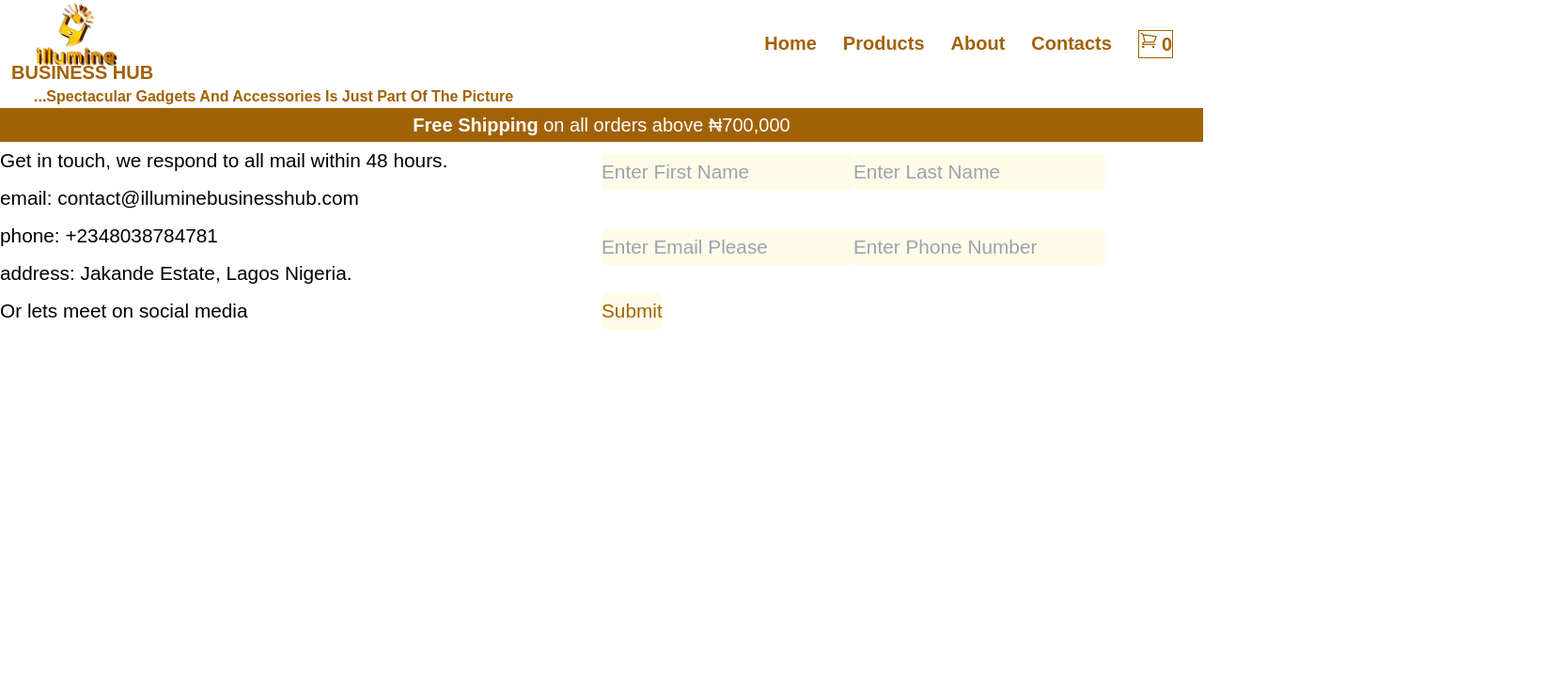
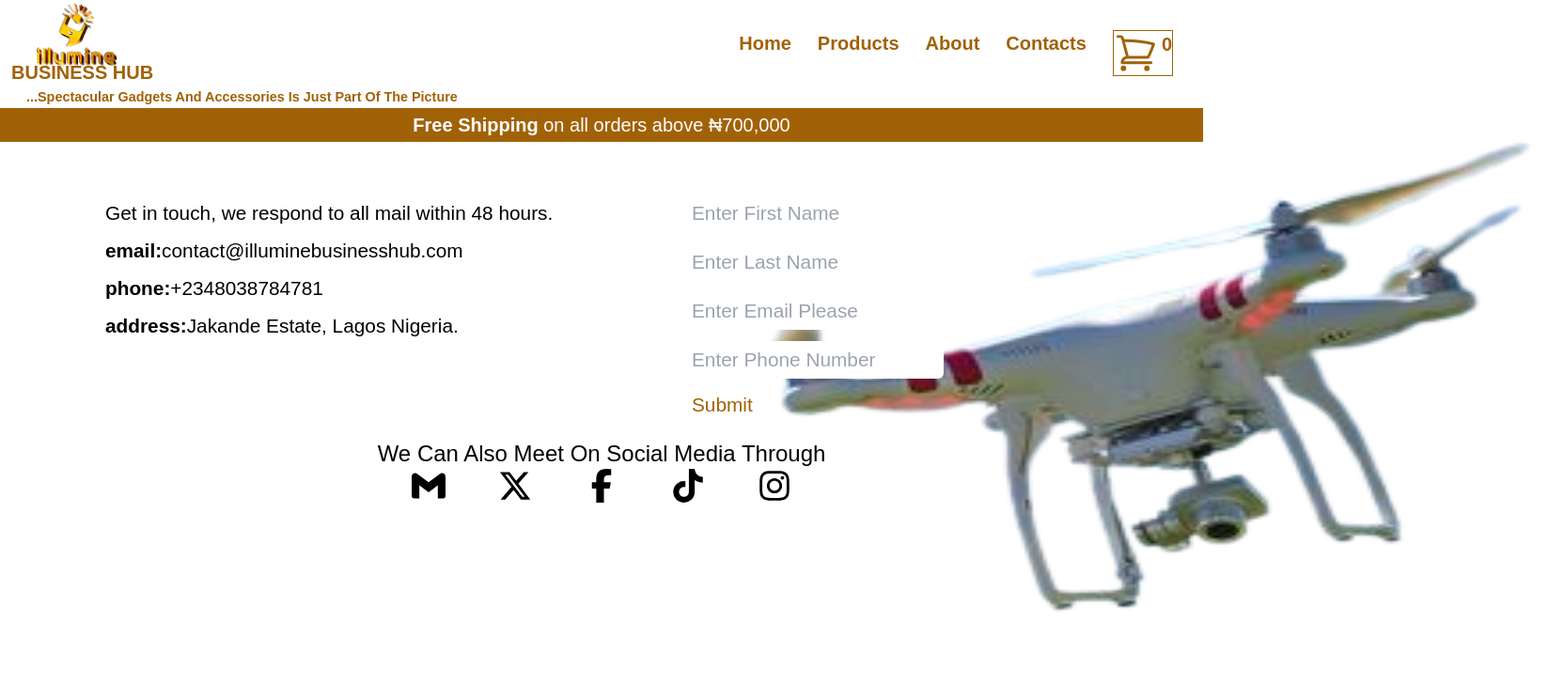
Before and after one commit to Egwu-Marvin/classProject, a Next.js app: page /contact in a window 1280 px wide. Shown: the top 728 px of the page at 94% size, 1664 px wide, since content can reach past the window. Built offline with nearby package versions, Linux system fonts and the light colour scheme; a web font is replaced by a local one.

Commit message:
add:updating.....

```diff
--- a/src/app/components/Navbar.jsx
+++ b/src/app/components/Navbar.jsx
@@ -28,7 +28,7 @@ export default function Navbar() {
 
             <span className='ml-3 text-xl  text-yellow-700 font-bold'>BUSINESS HUB</span>
             <br />
-            <span className='ml-9 text-yellow-700 font-bold '>...Spectacular Gadgets And Accessories Is Just Part Of The Picture</span>
+            <span className='ml-7 text-yellow-700 font-bold text-[0.9rem] '>...Spectacular Gadgets And Accessories Is Just Part Of The Picture</span>
             </Link>
         </li>
 
@@ -53,7 +53,7 @@ export default function Navbar() {
 
         <li>
         <Link href="/" className='flex gap-1 border border-yellow-700 '>
-          <HiOutlineShoppingCart />
+          <HiOutlineShoppingCart size={47} />
           <span>{cart}</span>
         </Link>
         </li>
--- a/src/app/contact/page.jsx
+++ b/src/app/contact/page.jsx
@@ -1,46 +1,76 @@
 import React from 'react'
 import Image from 'next/image'
-
-export default function Contact() {
-  return (
-    <div  className='grid grid-cols-2 '>
-
-
-      <div className='col-span-1'>
-         <ul className='text-[.8rem] sm:text-[1rem] md:text-[1.3rem]'>
-            <li> Get in touch, we respond to all mail within 48 hours.</li>
-            <li>email: contact@illuminebusinesshub.com </li>
-            <li> phone: +2348038784781 </li>
-            <li> address: Jakande Estate, Lagos Nigeria. </li>
-            <li>Or lets meet on social media </li>
-            </ul>
-      </div>
+import { FaFacebookF } from "react-icons/fa6";
+import { SiGmail } from "react-icons/si";
+import { FaXTwitter } from "react-icons/fa6";
+import { FaTiktok } from "react-icons/fa";
+import { FaInstagram } from "react-icons/fa";
+import Link from 'next/link';
 
 
 
 
 
+export default function Contact() {
+  return (
+    <div>
+      <div  className='grid grid-cols-2 pt-14 '>
 
 
-       <div className='col-span-1 text-[.8rem] sm:text-[1rem] md:text-[1.3rem]'>
+      <div className='col-span-1 pl-28 '>
+         <ul className='text-[.8rem] sm:text-[1rem] md:text-[1.3rem]'>
+            <li> Get in touch, we respond to all mail within 48 hours.</li>
+            <li className='flex'><p className='font-bold'>email:</p>contact@illuminebusinesshub.com </li>
+            <li className='flex'> <p className='font-bold'>phone:</p> +2348038784781 </li>
+            <li className='flex'> <p className='font-bold'>address:</p> Jakande Estate, Lagos Nigeria. </li>
+            </ul>
+      </div>
+
+           <Image src='/img/drone style.png' alt='slanted drone' fill='true' className='-z-10 pt-28 pl-[30%] ml-96'  />
+
+
+       <div className='col-span-1 text-[.8rem] sm:text-[1rem] md:text-[1.3rem] ml-24'>
        <div className=' '>
-          <input placeholder="Enter First Name" id="first_name" name="first_name" type="text" className='bg-yellow-50 rounded-md '/>
+          <input placeholder="Enter First Name" id="first_name" name="first_name" type="text" className='rounded-md mr-7 '/>
 
-         <input placeholder="Enter Last Name" id="last_name" name="last_name" type="text" className='bg-yellow-50 rounded-md mt-3'/>
+         <input placeholder="Enter Last Name" id="last_name" name="last_name" type="text" className='rounded-md mt-3'/>
        </div>
 
-         <div className=' pt-7'>
-         <input placeholder="Enter Email Please" id="email" name="email" type="text" className='bg-yellow-50  rounded-md '/>
+         <div className=' pt-3 -mb-5 '>
+         <input placeholder="Enter Email Please" id="email" name="email" type="text" className=' rounded-md mr-7'/>
 
-         <input placeholder="Enter Phone Number" id="phone" name="phone" type="phone" className='bg-yellow-50  rounded-md mt-3'/>
+         <input placeholder="Enter Phone Number" id="phone" name="phone" type="phone" className=' rounded-md mt-3'/>
         </div>
 
-        <button type="submit" className='bg-yellow-50 rounded-md mt-7  text-yellow-700 '>Submit</button>
+        <button type="submit" className=' rounded-md mt-7  text-yellow-700  '>Submit</button>
+        </div>
+
+     </div>
+
+
+     <div>
+        <p  className='justify-center flex items-center text-2xl mt-4 '>We Can Also Meet On Social Media Through </p>
+        <div className='justify-center flex gap-14'>
+
+         <SiGmail/>
+
+         <FaXTwitter/>
+
+         <Link href='https://www.facebook.com/profile.php?id=100064147050726'>
+         <FaFacebookF/>
+         </Link>
+
+         <FaTiktok/>
+
+         <FaInstagram/>
+
+        </div>
         </div>
 
      </div>
 
 
 
+
   )
 }
--- a/src/app/page.jsx
+++ b/src/app/page.jsx
@@ -19,15 +19,15 @@ export default function Home() {
       <div className=' justify-center text-center grid  font-bold items-center '>
 
       <p className=' hover:animate-pulse text-yellow-700'>This Is </p>
-      <span className='flex justify-center'>
+      <span className='flex justify-center '>
           <Image src= '/img/vr user.avif' alt='vr user' height={50} width={700} />
       </span>
       <h1 className='text-8xl text-yellow-700 font-bold -mt-28 border-b-8 border-black'>Illumine Business Hub</h1>
 
       <p className=' -mt-2 text-yellow-700 border-t-8 border-yellow-700'></p>
 
-              <div className=' -z-10 '>
-              <Image src='/img/dronGif.jpg' alt='drone'  fill='true' />
+              <div className=' -z-10  '>
+              <Image src='/img/dronGif.jpg' alt='drone'  fill='true' className='mt-28 ' />
             </div>
 
       </div>
--- a/src/app/products/ProductImage.jsx
+++ b/src/app/products/ProductImage.jsx
@@ -1,6 +1,7 @@
 import React from 'react'
 import Image from 'next/image'
 import Link from 'next/link'
+import { products } from './page'
 
 export default function ProductImage({src,alt,pname}) {
   return (
@@ -8,6 +9,7 @@ export default function ProductImage({src,alt,pname}) {
       <Link href={`/products/${pname.split(' ').join('-')}`} title={pname}>
     <Image src={src} alt={alt} width={700} height={700} className='w-[400px] h-[400px]' />
     <p>{pname}</p>
+    <p>{products.price}</p>
       </Link>
     </div>
   )
--- a/src/app/products/layout.jsx
+++ b/src/app/products/layout.jsx
@@ -6,7 +6,7 @@ export default function layout({children}) {
   return (
 
     <div >
-          <nav className='bg-yellow-700 flex justify-center text-white text-xl py-1 lg:mx-96 rounded-b-xl border-t-4 border-yellow-900'>
+          <nav className='bg-yellow-700 flex justify-center text-white text-xl sm:mx-20 md:mx-36 py-1 lg:mx-6 rounded-b-xl border-t-4 border-yellow-900'>
 
   <Link href='/products' className='px-7 rounded animate-pulse'>
     All Products
```
Also changed, not shown: public/img/drone set.avif (added), public/img/drone style.png (added).
